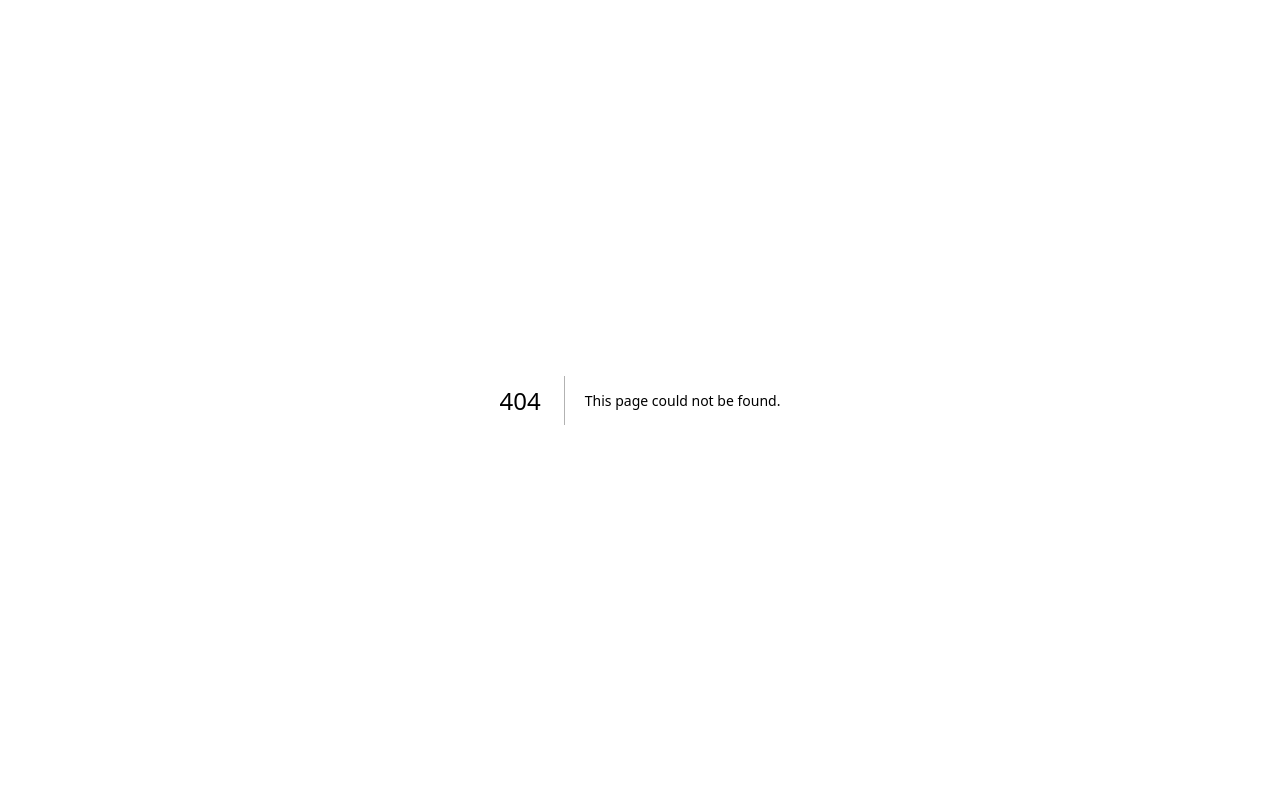
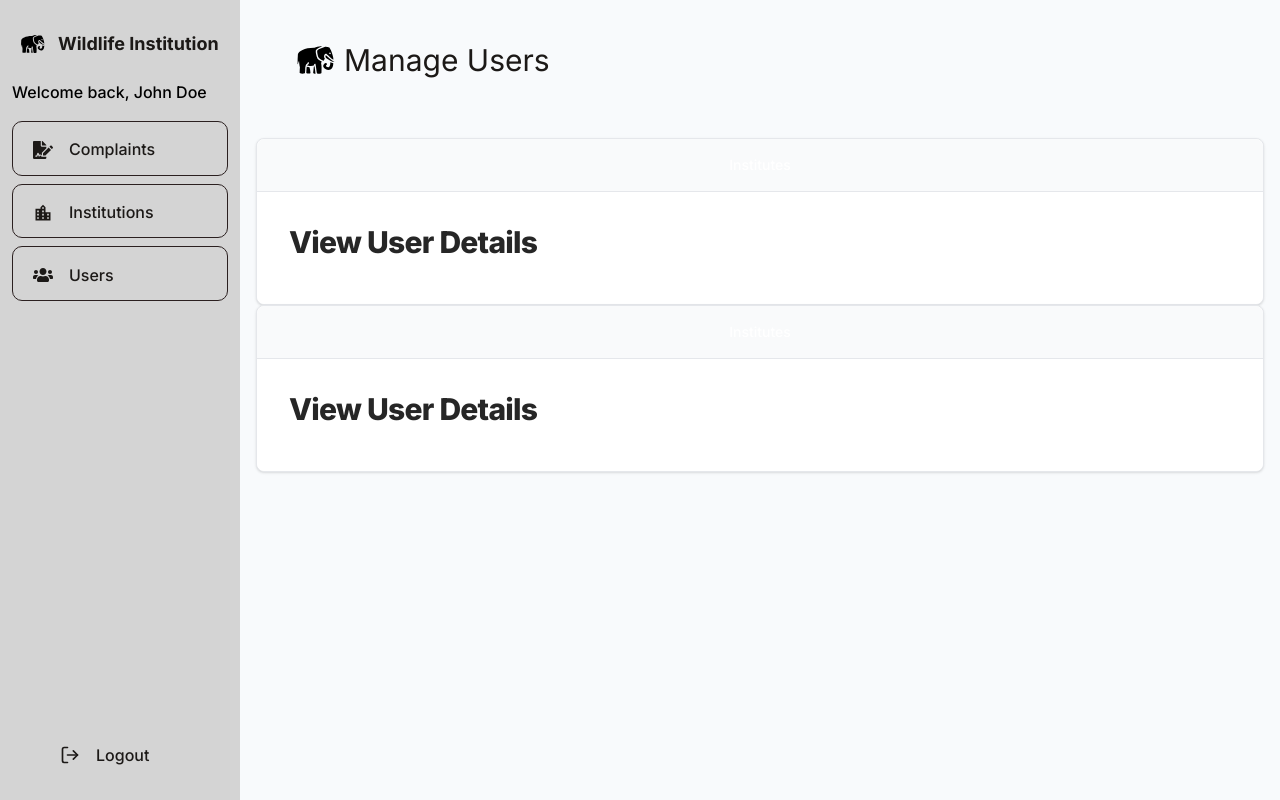
Before and after one commit to SDP-Group-Js/ECMS-Frontend, a Next.js app: page /ManageUserRoles in a window 1280 px wide. Before the commit this address had no page. Built offline with nearby package versions, Linux system fonts and the light colour scheme.

Commit message:
UI of managing users

```diff
--- /dev/null
+++ b/app/ManageUserRoles/InstHeader.tsx
@@ -0,0 +1,16 @@
+import React from 'react'
+import { GiElephant } from "react-icons/gi"
+
+export default function InstHeader() {
+  return (
+    <div className='h-20 px-7 flex justify-between items-center'>
+
+        <div className='flex justify-between items-center gap-2 tg'>
+            <GiElephant fontSize={40}/>
+            <span className='text-stone-900 text-lg ts'>Manage Users</span>
+        </div>
+
+    </div>
+
+  )
+}
--- /dev/null
+++ b/app/ManageUserRoles/Institutions.tsx
@@ -0,0 +1,36 @@
+import React from 'react'
+import Link  from 'next/link'
+
+export default function Insitutions() {
+  return (
+    <div>
+        <br></br>
+        <br></br>
+        <div className="w-full bg-white border border-gray-200 rounded-lg shadow dark:bg-white dark:border-gray-700">
+          <ul className="text-sm p-4 font-medium text-center text-white border-b rounded-t-lg bg-gray-50 dark:border-white dark:text-white dark:bg-neutral-800" id="defaultTab">
+              Institutes
+              <li className="me-2">
+              </li>
+          </ul>
+          <div id="defaultTabContent">
+              <div className=" p-4 bg-white rounded-lg md:p-8 dark:bg-white" id="about" role="tabpanel" aria-labelledby="about-tab">
+                  <h2 className="mb-3 text-3xl font-extrabold tracking-tight text-neutral-800">View User Details</h2>
+              </div>
+          </div>
+      </div><div className="w-full bg-white border border-gray-200 rounded-lg shadow dark:bg-white dark:border-gray-700">
+          <ul className="text-sm p-4 font-medium text-center text-white border-b rounded-t-lg bg-gray-50 dark:border-white dark:text-white dark:bg-neutral-800" id="defaultTab">
+              Institutes
+              <li className="me-2">
+              </li>
+          </ul>
+          <div id="defaultTabContent">
+              <div className=" p-4 bg-white rounded-lg md:p-8 dark:bg-white" id="about" role="tabpanel" aria-labelledby="about-tab">
+                  <h2 className="mb-3 text-3xl font-extrabold tracking-tight text-neutral-800">View User Details</h2>
+              </div>
+          </div>
+      </div>
+
+
+    </div>
+  )
+}
--- /dev/null
+++ b/app/ManageUserRoles/index.css
@@ -0,0 +1,104 @@
+@import url('https://fonts.googleapis.com/css2?family=Inter:wght@300;400;500;600;700&display=swap');
+
+@tailwind base;
+@tailwind components;
+@tailwind utilities;
+
+/* //Delete unnecessary stuff */
+
+@layer base {
+	html {
+		font-family: 'Inter', sans-serif;
+		line-height: 1.3;
+	}
+	table {
+	}
+	th,
+	td {
+		@apply py-3 px-2.5 text-sm text-left border-y border-gray-200;
+	}
+	thead {
+		@apply bg-neutral-100;
+	}
+	th {
+		@apply font-semibold;
+	}
+
+}
+
+.px-1 {
+  padding-left: 0.25rem;
+  padding-right: 0.25rem;
+}
+.py-2 {
+  padding-top: 1.15rem;
+  padding-bottom: 1.5rem;
+}
+
+.pt {
+  padding-top: 1.1rem;
+  padding-bottom:0.9rem;
+  border-radius:10px;
+  border-color:rgb(43, 32, 32);
+  margin-bottom:0.5rem;
+  font-weight:500;
+  font-family: 'Inter', sans-serif;
+  line-height: 1.3;
+  font-size:medium;
+}
+
+.pr{
+  font-weight:500;
+}
+
+.pi{
+  border:none;
+  padding-left: 3rem/* 48px */;
+  padding-right: 3rem/* 48px */;
+}
+
+.dt{
+  /* padding-right:100px;
+  padding-left:80px; */
+  font-size:23px;
+}
+
+.df{
+  /* padding-right:250px;
+  padding-left:20px; */
+  font-size:23px;
+
+}
+
+.dp{
+  /* padding-right:10px;
+  font-size:24px; */
+  font-size:23px;
+
+
+}
+
+.ts{
+  font-size:30px;
+  font-style:bold;
+}
+
+.tg{
+  padding-top:10px;
+  padding-left:30px;
+  margin-top:30px;
+  padding-left: 1.75rem;
+  padding-right: 6.75rem;
+}
+
+
+.pd{
+  border:solid;
+  border-color:rgb(43, 32, 32);
+  margin-top:45px;
+}
+
+.px-7 {
+  padding-left: 1.75rem;
+  padding-right: 3rem;
+}
--- /dev/null
+++ b/app/ManageUserRoles/page.tsx
@@ -0,0 +1,20 @@
+'use client';
+
+import React from 'react'
+import Sidebar from '../components/shared/Sidebar'
+import InstHeader from './InstHeader'
+import Institutions from './Institutions';
+import './index.css';
+
+export default function Home(){
+    return (
+        <div className='flex flex-row bg-slate-50 h-screen w-screen overflow-hidden'>
+            <Sidebar />
+            <div className='flex-1'>
+                <InstHeader />
+                <div className='p-4'><Institutions /></div>
+            </div>
+        </div>
+      );
+
+}
```
